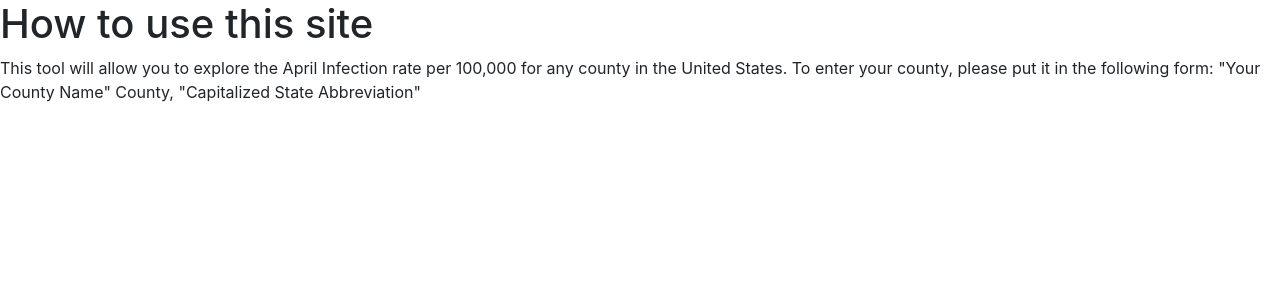
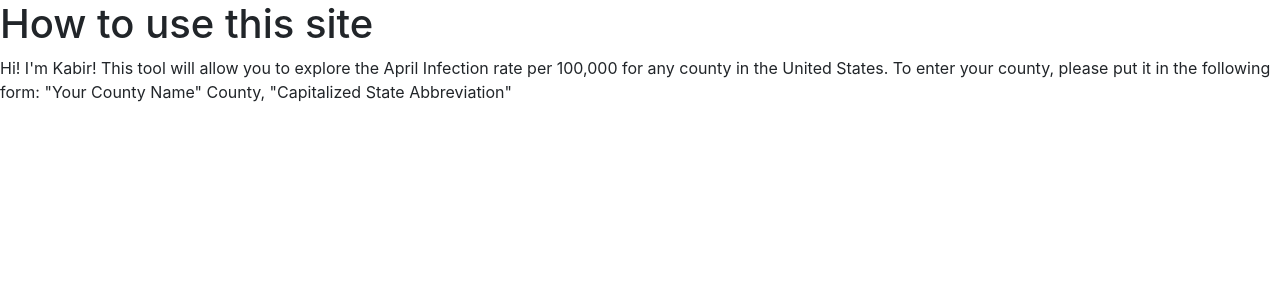
Before and after one commit to kabirmoghe/covidapp, a Flask app: page / in a window 1280 px wide. Shown: the part 56-356 px from the top of the page. Run offline with Flask 2, Linux system fonts and the light colour scheme; some libraries are stand-ins or nearby versions.

Commit message:
edited homepage

```diff
--- a/templates/index.html
+++ b/templates/index.html
@@ -8,7 +8,7 @@
 	{% block titles %}Home Page{% endblock %}
 	{% block content%}
 	<h1>How to use this site</h1>
-		<p>This tool will allow you to explore the April Infection rate per 100,000 for any county in the United States. To enter your county, please put it in the following form: "Your County Name" County, "Capitalized State Abbreviation"</p>
+		<p>Hi! I'm Kabir! This tool will allow you to explore the April Infection rate per 100,000 for any county in the United States. To enter your county, please put it in the following form: "Your County Name" County, "Capitalized State Abbreviation"</p>
 	{% endblock %}
 </body>
 </html>
```
